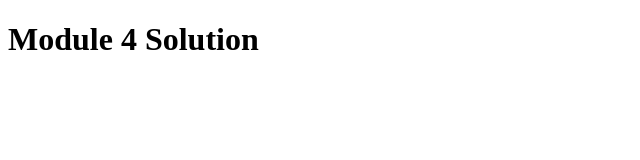
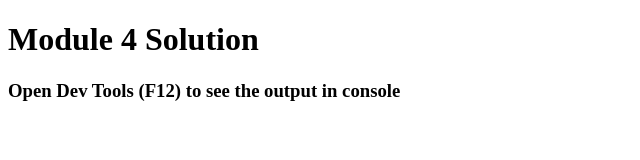
Before and after one commit to RMKoradiya/Learning, a plain HTML site: page module4-solution/index.html in a window 1280 px wide. Shown: the whole page, without its empty margins (0-640 px from the left). Drawn offline with Linux system fonts and the light colour scheme.

Commit message:
Update index.html

```diff
--- a/module4-solution/index.html
+++ b/module4-solution/index.html
@@ -12,5 +12,6 @@
 </head>
 <body>
   <h1>Module 4 Solution</h1>
+  <h3>Open Dev Tools (F12) to see the output in console</h3>
 </body>
 </html>
```
